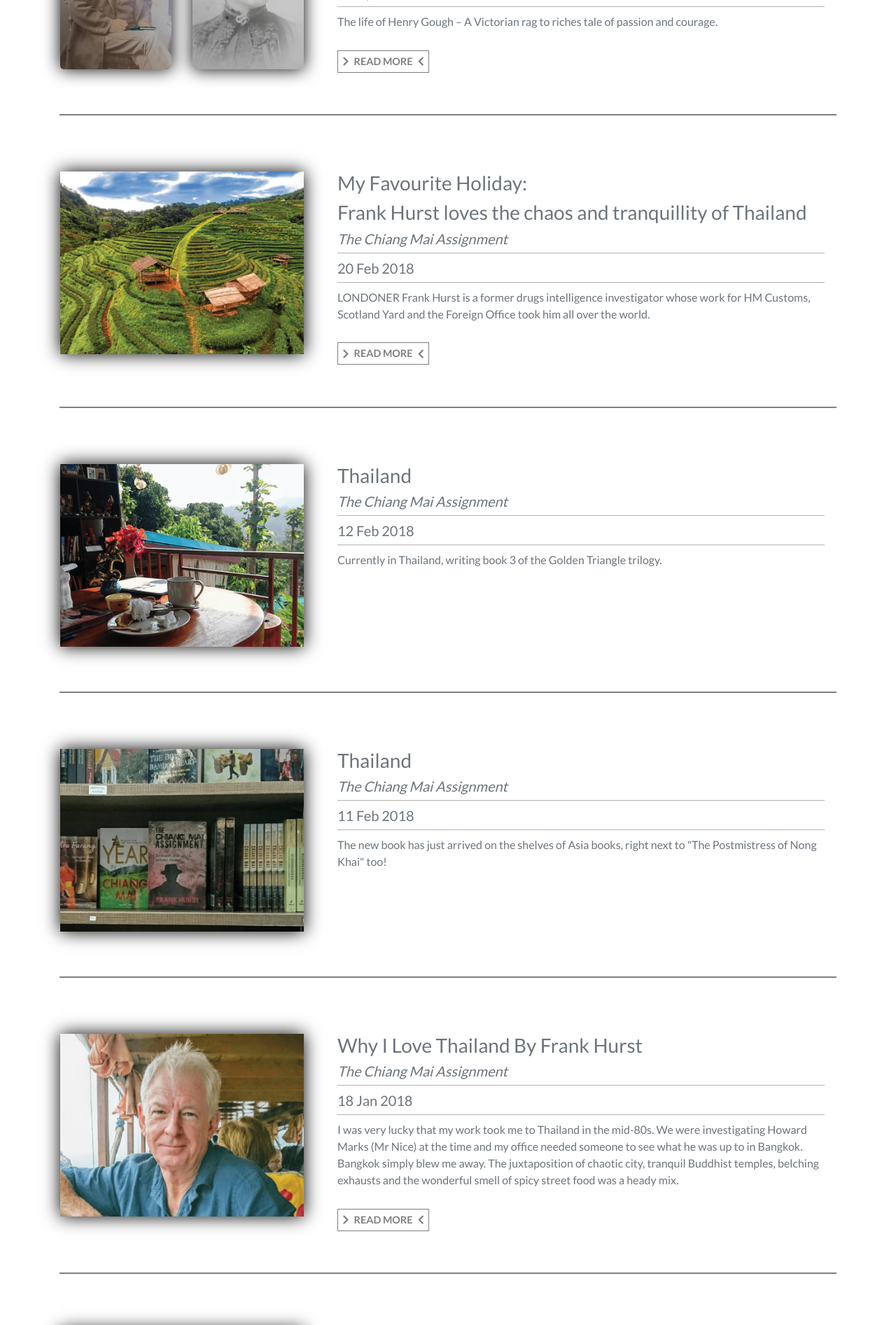
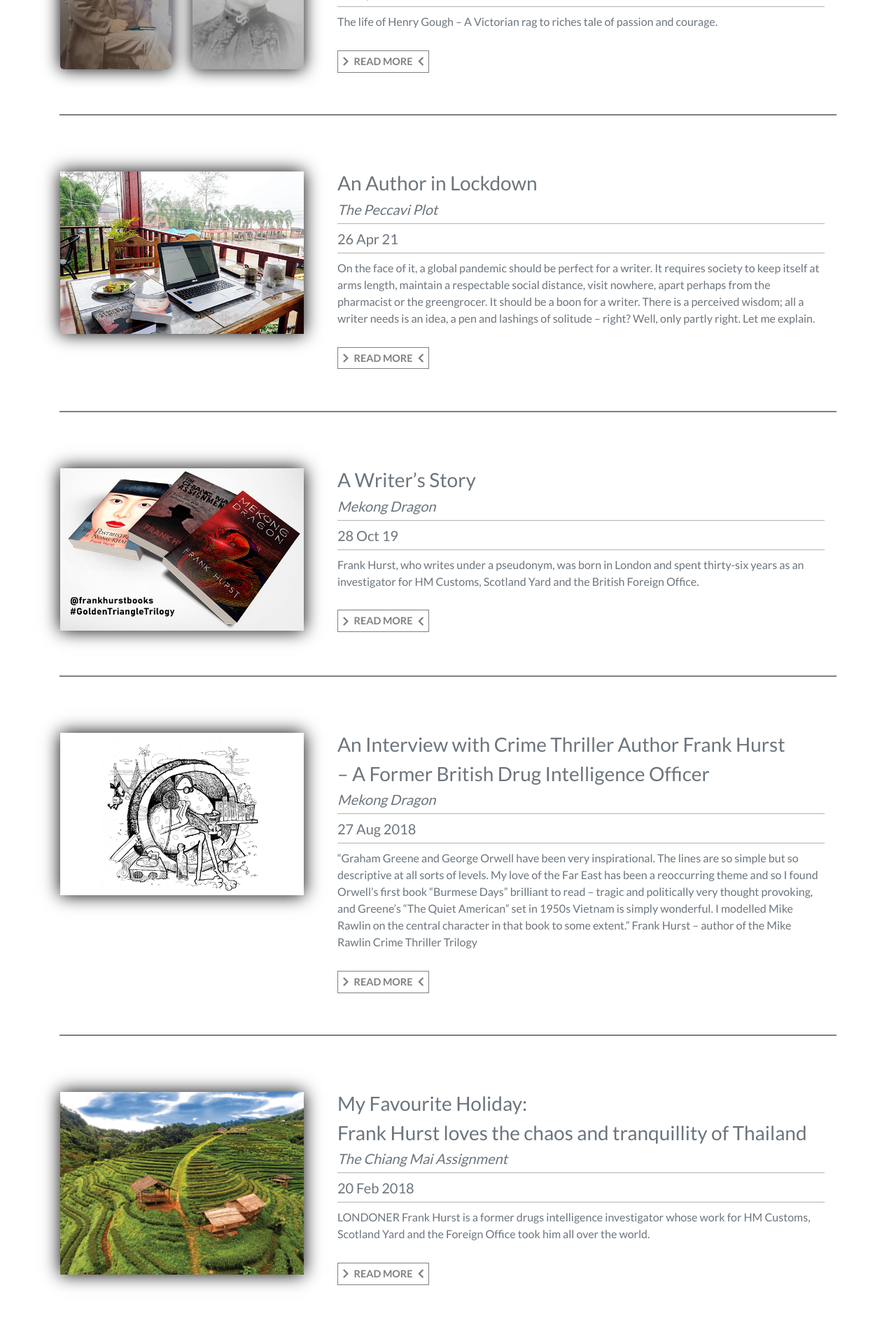
Before and after one commit to Bealby/frank-hurst, a Flask app: page /news in a window 1280 px wide. Shown: the part 800-2693 px from the top of the page at 70% size. Run offline with Flask 2, Linux system fonts and the light colour scheme; some libraries are stand-ins or nearby versions; some web fonts are replaced.

Commit message:
Added new images. Added three new articles to news.html

```diff
--- a/templates/news.html
+++ b/templates/news.html
@@ -9,7 +9,7 @@
 </div>
 
 <div class="container">
-    <!-- News Feed 1 - 2021 -->
+    <!-- News Feed 4 - 2021 -->
     <div class="row margin-news-section1">
         <div class="col-sm-12 col-lg-4 news-image-pr content-news-title">
             <h3 class="text-muted text-left mb-5 d-lg-none text-uppercase text-center">Author Frank Hurst discovers an
@@ -50,6 +50,109 @@
             <div class="read-more-news-center">
                 <a href="static/documentation/henry-gough-doc.docx" class="read-more-news" target="_blank"><i
                         class="fas fa-chevron-right"></i>&ensp;READ MORE&ensp;<i class="fas fa-chevron-left"></i></a>
+            </div>
+        </div>
+    </div>
+    <div class="block-divider mx-auto mt-5 mb-3 text-muted"></div>
+
+    <!-- News Feed 3 - 2021 -->
+    <div class="row margin-news-section1">
+        <div class="col-sm-12 col-lg-4 news-image-pr content-news-title">
+            <h3 class="text-muted text-left mb-5 d-lg-none text-center">An Author in Lockdown</h3>
+            <img src="static/images/news/news-26april21.png" class="img-fluid image-shadow news-book-image"
+                alt="Thailand Landscape" />
+        </div>
+        <div class="col-sm-12 col-lg-8 text-muted content-mb-news">
+            <h3 class="d-none d-lg-block">An Author in Lockdown</h3>
+            <h5><i>The Peccavi Plot</i></h5>
+            <div class="col-12 p-0">
+                <div class="block-divider-sub mx-auto mt-0 text-muted"></div>
+            </div>
+            <h5 class="pt-2">26 Apr 21</h5>
+            <div class="col-12 p-0">
+                <div class="block-divider-sub mx-auto text-muted"></div>
+            </div>
+            <p class="pt-2 news-mb">
+                On the face of it, a global pandemic should be perfect for a writer. It requires society to keep itself
+                at arms length, maintain a respectable social distance, visit nowhere, apart perhaps from the pharmacist
+                or the greengrocer. It should be a boon for a writer. There is a perceived wisdom; all a writer needs is
+                an idea, a pen and lashings of solitude – right? Well, only partly right. Let me explain.
+            </p>
+            <div class="read-more-news-center">
+                <a href="https://peoplethingsliterature.com/2018/08/27/an-interview-with-crime-thriller-author-frank-hurst-a-former-british-drug-intelligence-officer/"
+                    class="read-more-news" target="_blank">
+                    <i class="fas fa-chevron-right"></i>&ensp;READ MORE&ensp;<i class="fas fa-chevron-left"></i>
+                </a>
+            </div>
+        </div>
+    </div>
+    <div class="block-divider mx-auto mt-5 mb-3 text-muted"></div>
+
+    <!-- News Feed 2 - 2021 -->
+    <div class="row margin-news-section1">
+        <div class="col-sm-12 col-lg-4 news-image-pr content-news-title">
+            <h3 class="text-muted text-left mb-5 d-lg-none text-center">A Writer’s Story</h3>
+            <img src="static/images/news/news-28oct19.png" class="img-fluid image-shadow news-book-image"
+                alt="Thailand Landscape" />
+        </div>
+        <div class="col-sm-12 col-lg-8 text-muted content-mb-news">
+            <h3 class="d-none d-lg-block">A Writer’s Story</h3>
+            <h5><i>Mekong Dragon</i></h5>
+            <div class="col-12 p-0">
+                <div class="block-divider-sub mx-auto mt-0 text-muted"></div>
+            </div>
+            <h5 class="pt-2">28 Oct 19</h5>
+            <div class="col-12 p-0">
+                <div class="block-divider-sub mx-auto text-muted"></div>
+            </div>
+            <p class="pt-2 news-mb">
+                Frank Hurst, who writes under a pseudonym, was born in London and spent thirty-six years as an
+                investigator for HM Customs, Scotland Yard and the British Foreign Office.
+            </p>
+            <div class="read-more-news-center">
+                <a href="https://expatlifeinthailand.com/uncategorised/a-writers-story/" class="read-more-news"
+                    target="_blank">
+                    <i class="fas fa-chevron-right"></i>&ensp;READ MORE&ensp;<i class="fas fa-chevron-left"></i>
+                </a>
+            </div>
+        </div>
+    </div>
+    <div class="block-divider mx-auto mt-5 mb-3 text-muted"></div>
+
+    <!-- News Feed 1 - 2021 -->
+    <div class="row margin-news-section1">
+        <div class="col-sm-12 col-lg-4 news-image-pr content-news-title">
+            <h3 class="text-muted text-left d-lg-none text-uppercase text-center">An Interview with Crime Thriller
+                Author Frank Hurst</h3>
+            <h3 class="text-muted text-left mb-5 d-lg-none text-center">– A Former British Drug Intelligence Officer
+            </h3>
+            <img src="static/images/news/news-27aug18.png" class="img-fluid image-shadow news-book-image"
+                alt="Thailand Footprint Logo" />
+        </div>
+        <div class="col-sm-12 col-lg-8 text-muted content-mb-news">
+            <h3 class="text-left d-none d-lg-block">An Interview with Crime Thriller Author Frank Hurst</h3>
+            <h3 class="d-none d-lg-block">– A Former British Drug Intelligence Officer</h3>
+            <h5><i>Mekong Dragon</i></h5>
+            <div class="col-12 p-0">
+                <div class="block-divider-sub mx-auto mt-0 text-muted"></div>
+            </div>
+            <h5 class="pt-2">27 Aug 2018</h5>
+            <div class="col-12 p-0">
+                <div class="block-divider-sub mx-auto text-muted"></div>
+            </div>
+            <p class="pt-2 news-mb">
+                “Graham Greene and George Orwell have been very inspirational. The lines are so simple but so
+                descriptive at all sorts of levels. My love of the Far East has been a reoccurring theme and so I found
+                Orwell’s first book “Burmese Days” brilliant to read – tragic and politically very thought provoking,
+                and Greene’s “The Quiet American” set in 1950s Vietnam is simply wonderful. I modelled Mike Rawlin on
+                the central character in that book to some extent.” Frank Hurst – author of the Mike Rawlin Crime
+                Thriller Trilogy
+            </p>
+            <div class="read-more-news-center">
+                <a href="https://peoplethingsliterature.com/2018/08/27/an-interview-with-crime-thriller-author-frank-hurst-a-former-british-drug-intelligence-officer/"
+                    class="read-more-news" target="_blank">
+                    <i class="fas fa-chevron-right"></i>&ensp;READ MORE&ensp;<i class="fas fa-chevron-left"></i>
+                </a>
             </div>
         </div>
     </div>
```
Also changed, not shown: static/images/news/news-26april21.png (added), static/images/news/news-27aug18.png (added), static/images/news/news-28oct19.png (added).
